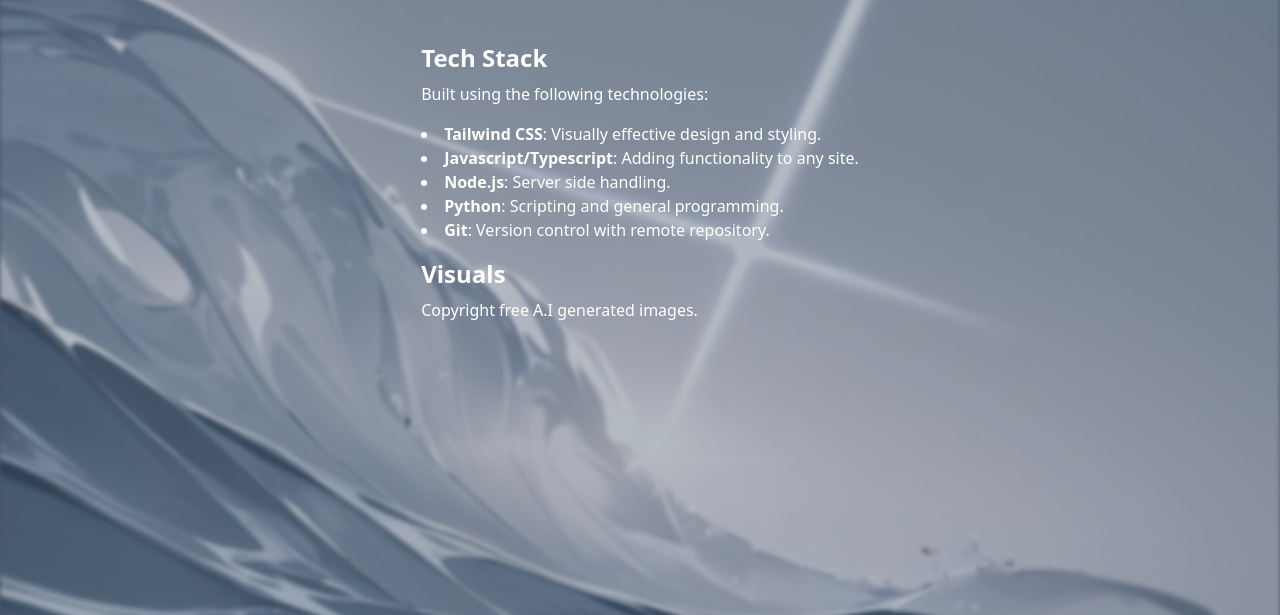
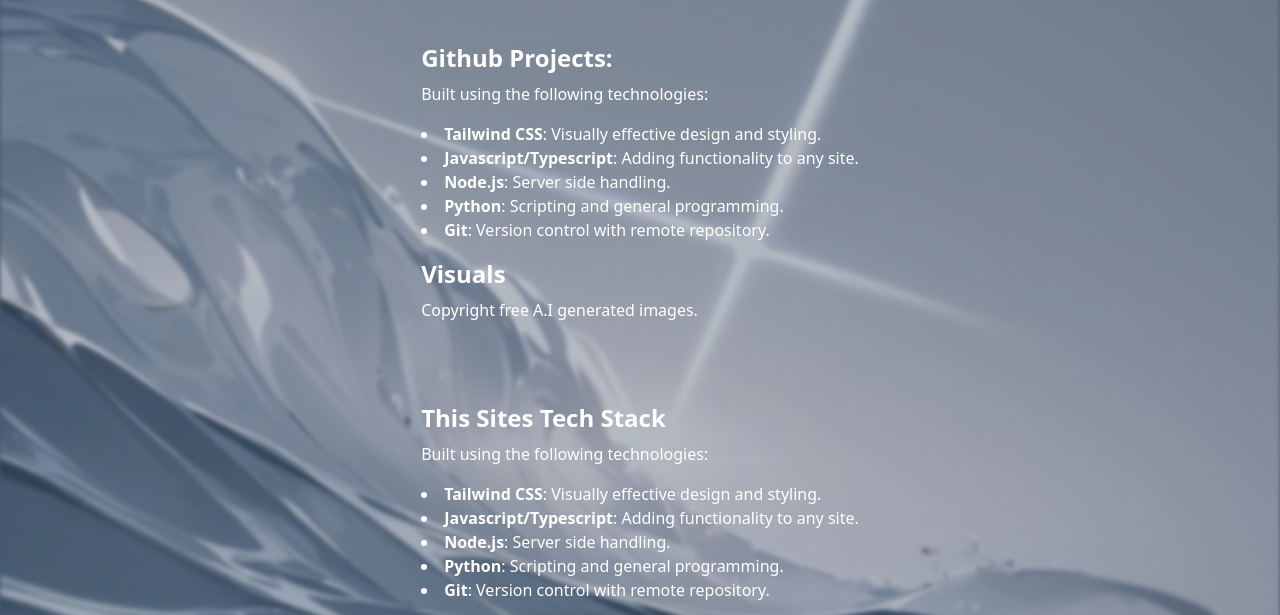
Before and after one commit to Decclan/personal-website, a website: page pages/skills.html in a window 1280 px wide. Shown: the part 158-773 px from the top of the page. Drawn offline with Linux system fonts and the light colour scheme.

Commit message:
styling-fixes

```diff
--- a/pages/skills.html
+++ b/pages/skills.html
@@ -69,14 +69,28 @@
         </nav>
 
         <!-- Main Content -->
-        <main class="flex h-screen items-start">
+        <main class="flex flex-col items-start">
             <div class="max-w-7xl mx-auto px-4 sm:px-6 lg:px-8 py-12">
                 <h1 class="text-4xl font-bold text-white mb-4">Skills</h1>
 
+                <div class="container text-white mx-auto px-4 py-8">
+                    <h2 class="text-2xl font-bold mb-2">Github Projects:</h2>
+                    <p class="mb-4">Built using the following technologies:</p>
+                    <ul class="list-disc list-inside mb-4">
+                        <li><strong>Tailwind CSS</strong>: Visually effective design and styling.</li>
+                        <li><strong>Javascript/Typescript</strong>: Adding functionality to any site.</li>
+                        <li><strong>Node.js</strong>: Server side handling.</li>
+                        <li><strong>Python</strong>: Scripting and general programming.</li>
+                        <li><strong>Git</strong>: Version control with remote repository.</li>
+                    </ul>
+
+                    <h2 class="text-2xl font-bold mb-2">Visuals</h2>
+                    <p class="mb-4">Copyright free A.I generated images.</p>
+                </div>
 
 
                 <div class="container text-white mx-auto px-4 py-8">
-                    <h2 class="text-2xl font-bold mb-2">Tech Stack</h2>
+                    <h2 class="text-2xl font-bold mb-2">This Sites Tech Stack</h2>
                     <p class="mb-4">Built using the following technologies:</p>
                     <ul class="list-disc list-inside mb-4">
                         <li><strong>Tailwind CSS</strong>: Visually effective design and styling.</li>
@@ -110,7 +124,7 @@
                             <path fill="currentColor" d="M12 0C5.37 0 0 5.37 0 12c0 5.3 3.438 9.8 8.205 11.385.6.11.82-.26.82-.577v-2.15c-3.338.727-4.042-1.415-4.042-1.415-.546-1.387-1.333-1.756-1.333-1.756-1.09-.745.082-.729.082-.729 1.205.084 1.838 1.236 1.838 1.236 1.07 1.835 2.806 1.305 3.492.998.108-.775.42-1.306.762-1.606-2.665-.305-5.466-1.333-5.466-5.93 0-1.31.467-2.38 1.235-3.22-.123-.303-.536-1.524.117-3.176 0 0 1.008-.322 3.3 1.23a11.52 11.52 0 013.003-.403 11.52 11.52 0 013.003.403c2.292-1.553 3.3-1.23 3.3-1.23.653 1.653.24 2.874.117 3.176.77.84 1.235 1.91 1.235 3.22 0 4.61-2.807 5.625-5.478 5.92.43.37.823 1.1.823 2.22v3.293c0 .32.217.694.825.577C20.565 21.8 24 17.3 24 12c0-6.63-5.37-12-12-12z"/>
                         </svg>
                     </a>
-                    <a href="#" class="text-gray-700 hover:text-gray-900 text-sm">Contact</a>
+                    <a href="/pages/contact.html" class="text-gray-700 hover:text-gray-900 text-sm">Contact</a>
                     <a href="/pages/data-privacy.html" class="text-gray-700 hover:text-gray-900 text-sm">Data Privacy</a>
                 </div>
             </div>
```
Also changed, not shown: pages/about.html (+10 -7 lines), pages/contact.html (+1 -1 lines), pages/data-privacy.html (+6 -5 lines), pages/index.html (+1 -1 lines), pages/styles.css.
